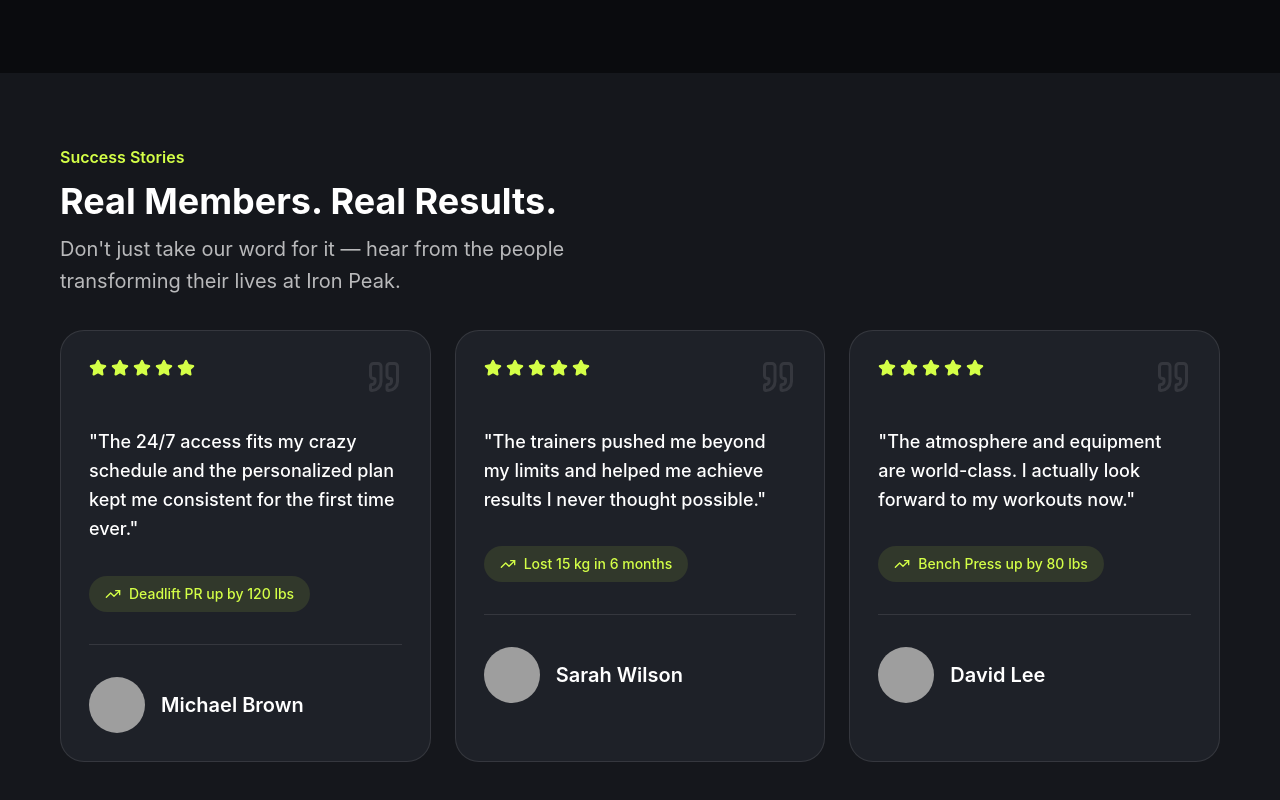
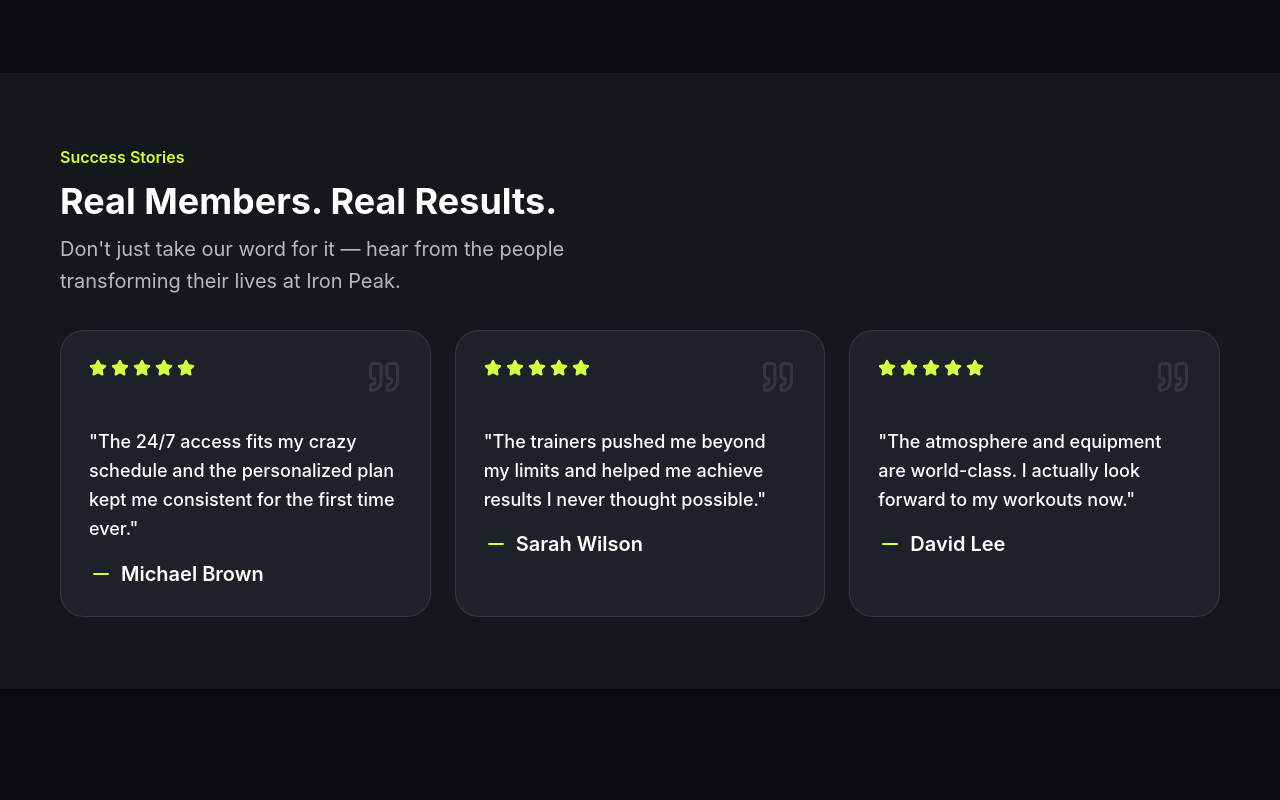
Before and after one commit to Ubaid-Stack/IronPeak, a React (Vite) app: page / in a window 1280 px wide. Shown: the part 5944-6744 px from the top of the page. After the commit the page ends 6633 px from the top, so only its background shows below. Built offline with nearby package versions, Linux system fonts and the light colour scheme; grey boxes are pictures that could not be loaded.

Commit message:
Remove milstone and image in testimonial card

```diff
--- a/src/components/Testimonial/TestimonialCard.tsx
+++ b/src/components/Testimonial/TestimonialCard.tsx
@@ -1,23 +1,14 @@
-import { Quote, Star, TrendingUp } from "lucide-react";
+import { Minus, Quote, Star } from "lucide-react";
 
 interface Props {
   name: string;
-  image: string;
   review: string;
-  achievement: string;
   rating?: number;
 }
 
-const TestimonialCard = ({
-  name,
-  image,
-  review,
-  achievement,
-  rating = 5,
-}: Props) => {
+const TestimonialCard = ({ name, review, rating = 5 }: Props) => {
   return (
     <div className="rounded-3xl border border-white/10 bg-(--color-surface) p-7 text-white">
-      {/* Header */}
       <div className="flex items-start justify-between">
         <div className="flex gap-1 text-(--color-cta-primary)">
           {[...Array(rating)].map((_, index) => (
@@ -28,29 +19,15 @@ const TestimonialCard = ({
         <Quote size={36} className="text-white/10" />
       </div>
 
-      {/* Review */}
-      <p className="mt-8 text-lg font-medium leading-relaxed">
-        "{review}"
-      </p>
+      <p className="mt-8 text-lg font-medium leading-relaxed">"{review}"</p>
 
-      {/* Achievement */}
-      <div className="mt-8 inline-flex items-center gap-2 rounded-full bg-(--color-cta-primary)/10 px-4 py-2 text-sm font-medium text-(--color-cta-primary)">
-        <TrendingUp size={16} />
-        {achievement}
-      </div>
-
-      {/* Divider */}
-      <div className="my-8 h-px bg-white/10" />
-
-      {/* User */}
-      <div className="flex items-center gap-4">
-        <img
-          src={image}
-          alt={name}
-          className="h-14 w-14 rounded-full object-cover"
-        />
-
-        <h3 className="text-xl font-semibold">{name}</h3>
+      <div className="mt-4">
+        <h3 className="text-xl font-semibold flex items-center gap-2">
+          <span className="text-(--color-cta-primary)">
+            <Minus />
+          </span>{" "}
+          {name}
+        </h3>
       </div>
     </div>
   );
--- a/src/components/Testimonial/Testimonials.tsx
+++ b/src/components/Testimonial/Testimonials.tsx
@@ -15,9 +15,7 @@ const Testimonials = () => {
           <TestimonialCard
             key={testimonial.name}
             name={testimonial.name}
-              image={testimonial.image}
             review={testimonial.review}
-              achievement={testimonial.achievement}
           />
         ))}
       </div>
--- a/src/components/Testimonial/data.ts
+++ b/src/components/Testimonial/data.ts
@@ -1,24 +1,18 @@
 export const testimonialData = [
   {
     name: "Michael Brown",
-    image: "/images/michael.jpg",
     review:
       "The 24/7 access fits my crazy schedule and the personalized plan kept me consistent for the first time ever.",
-    achievement: "Deadlift PR up by 120 lbs",
   },
   {
     name: "Sarah Wilson",
-    image: "/images/sarah.jpg",
     review:
       "The trainers pushed me beyond my limits and helped me achieve results I never thought possible.",
-    achievement: "Lost 15 kg in 6 months",
   },
   {
     name: "David Lee",
-    image: "/images/david.jpg",
     review:
       "The atmosphere and equipment are world-class. I actually look forward to my workouts now.",
-    achievement: "Bench Press up by 80 lbs",
   },
 ];
 export default testimonialData;
```
Lines whose indentation alone changed are shown as unchanged.
